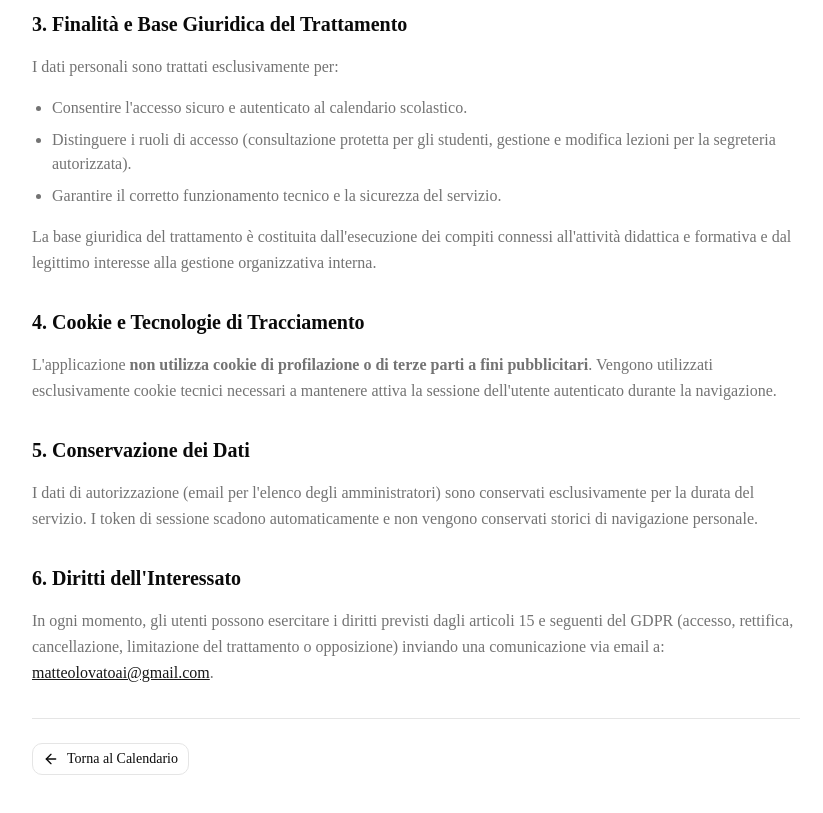
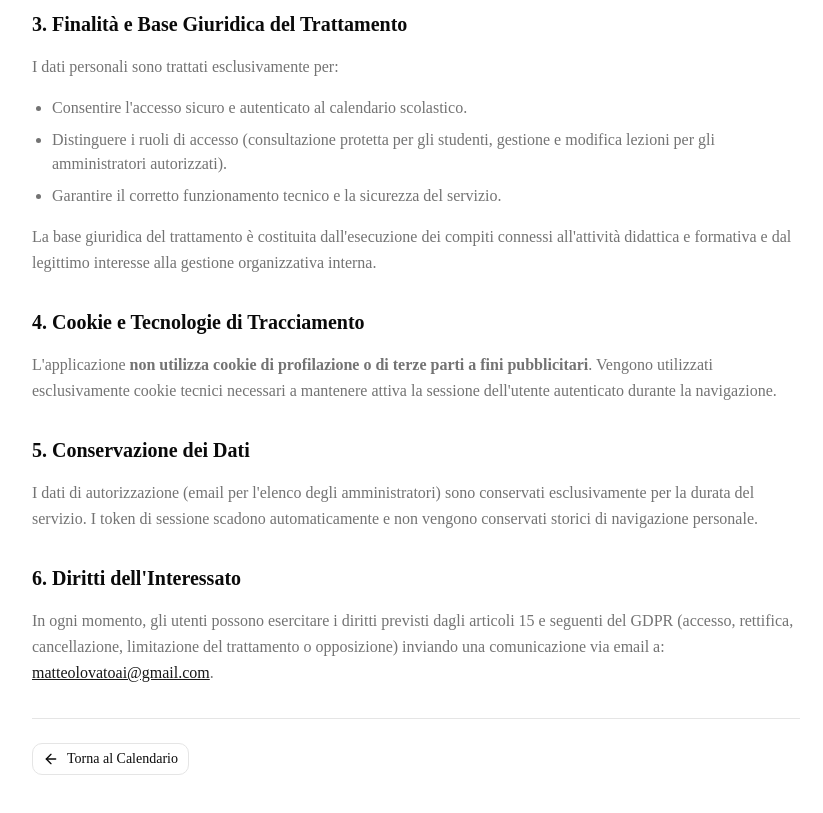
Before and after one commit to matteolovatoai/its_calendario, a Next.js app in the folder frontend/: page /privacy-policy in a window 1280 px wide. Shown: the part 800-1613 px from the top of the page, without its empty margins (224-1047 px from the left). Built offline with nearby package versions, Linux system fonts and the light colour scheme; no server answers.

Commit message:
docs(privacy): replace references to segreteria with administrators

```diff
--- a/frontend/src/app/privacy-policy/page.tsx
+++ b/frontend/src/app/privacy-policy/page.tsx
@@ -76,7 +76,7 @@ export default function PrivacyPolicyPage() {
           </p>
           <ul className="list-disc pl-5 space-y-2 text-muted-foreground">
             <li>Consentire l&apos;accesso sicuro e autenticato al calendario scolastico.</li>
-            <li>Distinguere i ruoli di accesso (consultazione protetta per gli studenti, gestione e modifica lezioni per la segreteria autorizzata).</li>
+            <li>Distinguere i ruoli di accesso (consultazione protetta per gli studenti, gestione e modifica lezioni per gli amministratori autorizzati).</li>
             <li>Garantire il corretto funzionamento tecnico e la sicurezza del servizio.</li>
           </ul>
           <p className="text-muted-foreground leading-relaxed">
```
